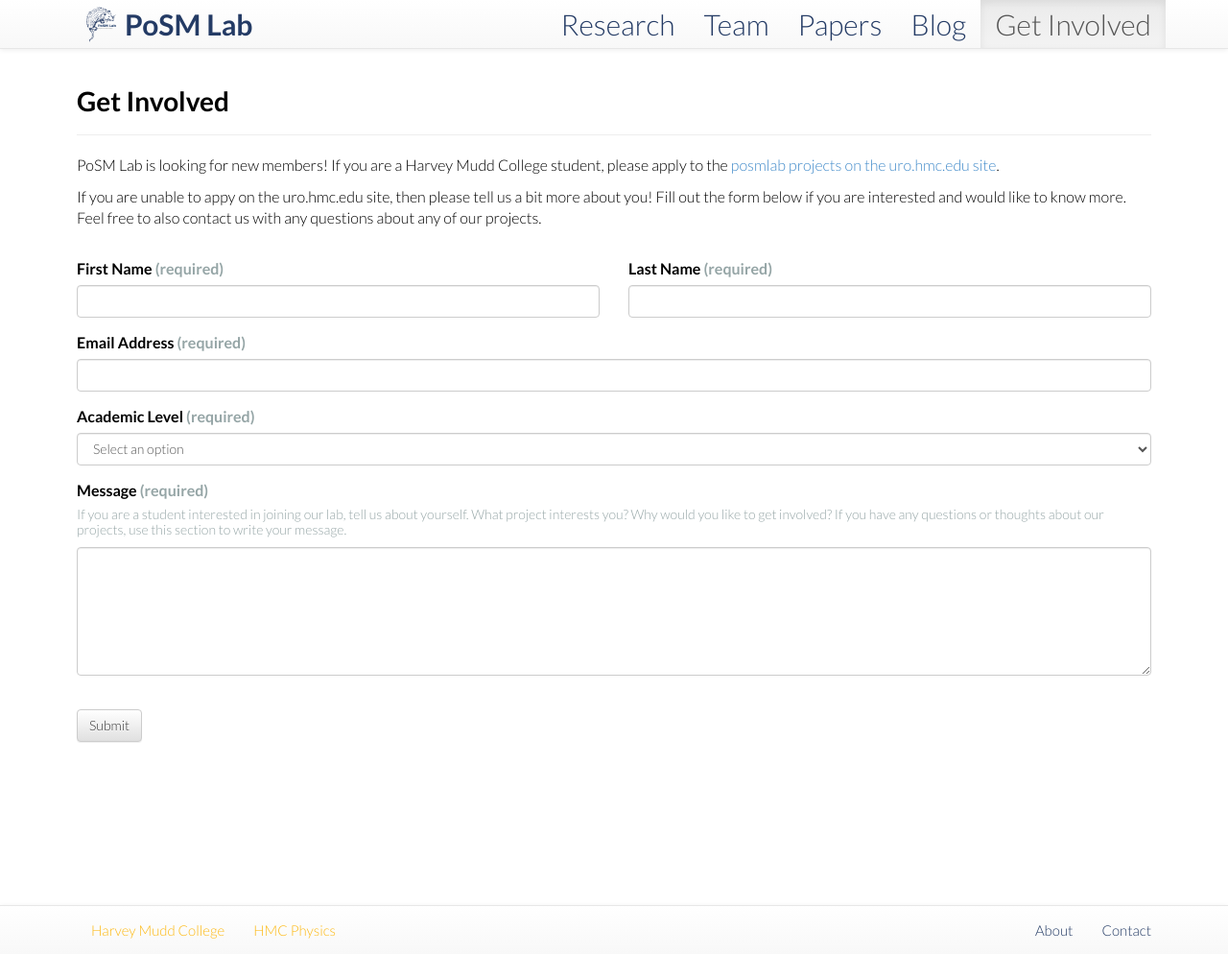
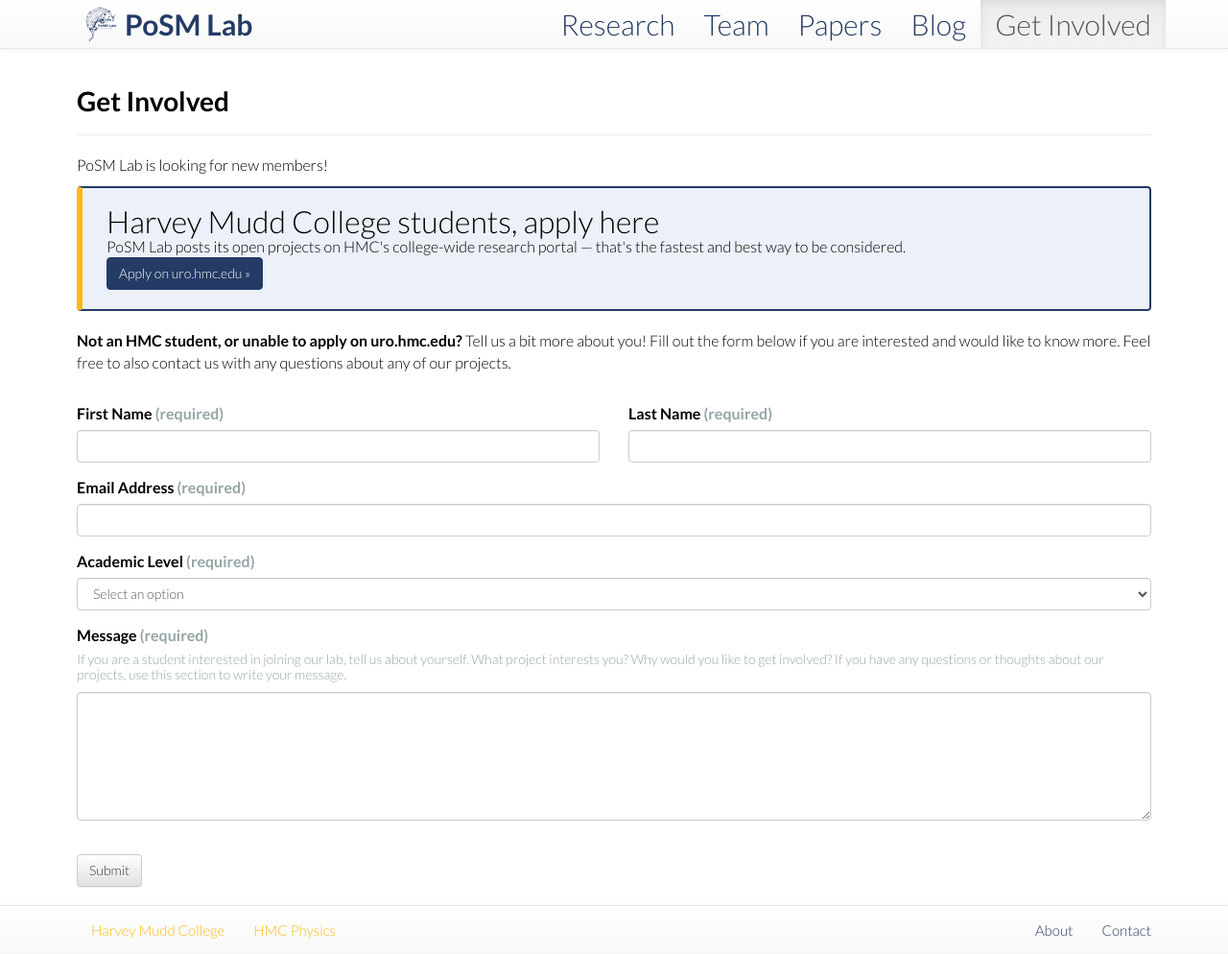
Before and after one commit to posmlab/posmlab.org, a Jekyll site: the page built from getinvolved.md, in a window 1280 px wide and 994 px high. Shown: the whole window at 96% size. Built offline with Jekyll 4.4.1, drawn with Linux system fonts in a browser that asks for light colours; nearby versions of some CDN libraries.

Commit message:
Make HMC application link prominent on Get Involved, normalize image paths
Wrap the uro.hmc.edu callout in a bordered/branded box with a button
link so it doesn't get lost above the longer contact form, and retitle
the form intro to read as the non-HMC fallback rather than a competing
option. Also add the leading slash to two image paths in
projects/index.md for consistency with the rest of the site (both
already rendered correctly via the relative_url filter, this is just
a style fix).

Co-Authored-By: Claude Sonnet 5 <noreply@anthropic.com>

```diff
--- a/assets/themes/lab/css/style.scss
+++ b/assets/themes/lab/css/style.scss
@@ -153,6 +153,37 @@ a.off {
 	margin-right: auto;
 	color: #880000;
 	font-size: $font-size-base*2;
+}
+
+// callout box for a page's primary call-to-action, e.g. the HMC-specific
+// application link on getinvolved.md, so it doesn't get lost above a
+// longer form or block of text below it
+.callout-box {
+	border: 2px solid $brand-color;
+	border-left: 6px solid $hmc-gold;
+	background-color: lighten($brand-color, 68%);
+	padding: 20px 25px;
+	border-radius: 4px;
+
+	.head {
+		margin-top: 0;
+	}
+
+	p:last-of-type {
+		margin-bottom: 0;
+	}
+}
+
+.btn-brand {
+	background-color: $brand-color;
+	border-color: $brand-color;
+	color: #ffffff;
+
+	&:hover, &:focus {
+		background-color: darken($brand-color, 10%);
+		border-color: darken($brand-color, 10%);
+		color: #ffffff;
+	}
 }
 
 // emphases
--- a/getinvolved.md
+++ b/getinvolved.md
@@ -8,10 +8,17 @@ tags: []
 ---
 {% include JB/setup %}
 
-PoSM Lab is looking for new members! If you are a Harvey Mudd College student, please apply to the [posmlab projects on the uro.hmc.edu site](https://uro.hmc.edu/projects?search=posmlab).
+PoSM Lab is looking for new members!
 
+<div class="callout-box">
+  <div class="head">Harvey Mudd College students, apply here</div>
+  <p>PoSM Lab posts its open projects on HMC's college-wide research portal — that's the fastest and best way to be considered.</p>
+  <a class="btn btn-brand" href="https://uro.hmc.edu/projects?search=posmlab" target="_blank" rel="noopener">Apply on uro.hmc.edu &raquo;</a>
+</div>
 
-If you are unable to appy on the uro.hmc.edu site, then please tell us a bit more about you! Fill out the form below if you are interested and would like to know more. Feel free to also contact us with any questions about any of our projects.
+<div class="bigspacer"></div>
+
+**Not an HMC student, or unable to apply on uro.hmc.edu?** Tell us a bit more about you! Fill out the form below if you are interested and would like to know more. Feel free to also contact us with any questions about any of our projects.
 
 <div class="bigspacer"></div>
 
```
Also changed, not shown: projects/index.md (+2 -2 lines).
